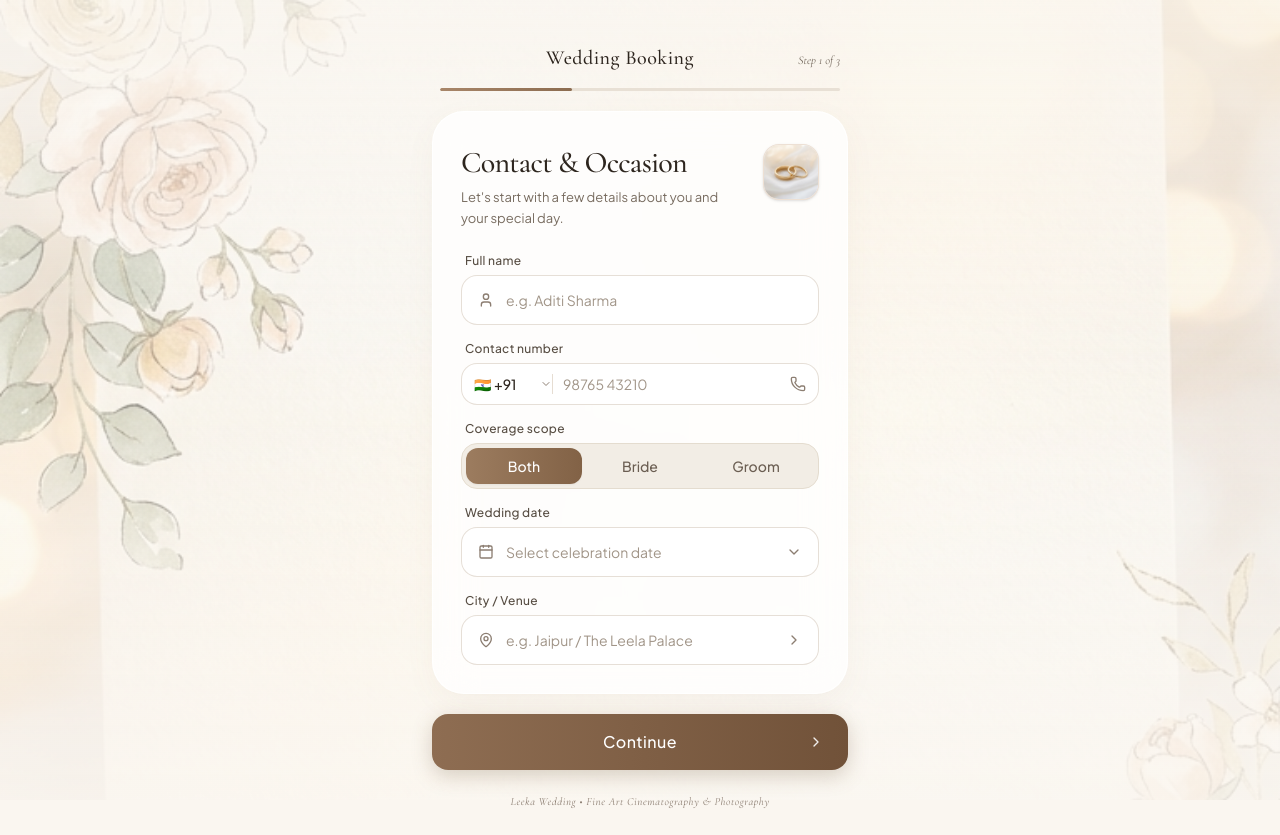
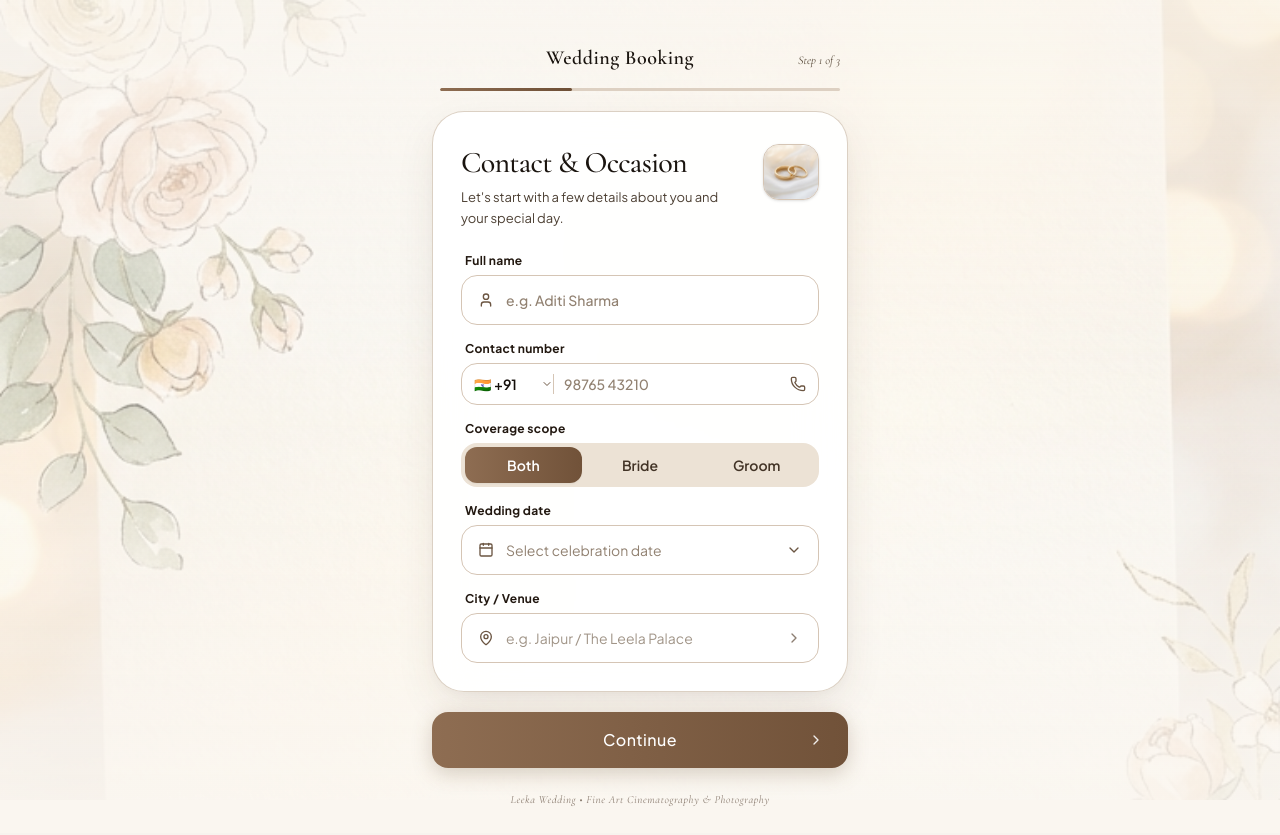
Before and after one commit to jellycutstudios-sudo/leeka, a React (Vite) app: page / in a window 1280 px wide. Built offline with nearby package versions, Linux system fonts and the light colour scheme.

Commit message:
Enhance contrast across cards, inputs, buttons, and typography

```diff
--- a/src/components/LuxuryDatePicker.tsx
+++ b/src/components/LuxuryDatePicker.tsx
@@ -95,10 +95,10 @@ export const LuxuryDatePicker: React.FC<LuxuryDatePickerProps> = ({
         }`}
       >
         <div className="flex items-center gap-3 flex-1 min-w-0">
-          <CalendarIcon className="w-4 h-4 text-[#8C7E72] shrink-0 group-hover:text-[#8E6D52] transition-colors" />
+          <CalendarIcon className="w-4 h-4 text-[#6B5542] shrink-0 group-hover:text-[#8E6D52] transition-colors" />
           <span
             className={`text-sm truncate ${
-              value ? 'text-[#2D251E] font-medium' : 'text-[#A19588]'
+              value ? 'text-[#140E0A] font-semibold' : 'text-[#918171]'
             }`}
           >
             {value ? formatDisplayDate(value) : placeholder}
@@ -106,7 +106,7 @@ export const LuxuryDatePicker: React.FC<LuxuryDatePickerProps> = ({
         </div>
 
         <ChevronDown
-          className={`w-4 h-4 text-[#8C7E72] shrink-0 transition-transform duration-200 ${
+          className={`w-4 h-4 text-[#6B5542] shrink-0 transition-transform duration-200 ${
             isOpen ? 'transform rotate-180 text-[#8E6D52]' : ''
           }`}
         />
--- a/src/components/TopNav.tsx
+++ b/src/components/TopNav.tsx
@@ -37,22 +37,22 @@ export const TopNav: React.FC<TopNavProps> = ({
         </div>
 
         {/* Title */}
-        <h1 className="font-editorial text-lg sm:text-xl font-medium tracking-wide text-[#2D251E]">
+        <h1 className="font-editorial text-lg sm:text-xl font-semibold tracking-wide text-[#1A140F]">
           Wedding Booking
         </h1>
 
         {/* Step indicator */}
         <div className="w-20 text-right">
-          <span className="text-xs font-serif italic text-[#75695E]">
+          <span className="text-xs font-serif italic text-[#5C4D3E] font-medium">
             Step {currentStep} of {totalSteps}
           </span>
         </div>
       </div>
 
       {/* Sleek thin progress line */}
-      <div className="w-full h-[2.5px] bg-[#E8E0D5] rounded-full overflow-hidden">
+      <div className="w-full h-[2.5px] bg-[#DDD0C2] rounded-full overflow-hidden">
         <div
-          className="h-full bg-gradient-to-r from-[#A88669] to-[#8C6C50] rounded-full transition-all duration-300 ease-out"
+          className="h-full bg-gradient-to-r from-[#8E6D52] to-[#6E4F36] rounded-full transition-all duration-300 ease-out"
           style={{ width: `${progressPercent}%` }}
         />
       </div>
--- a/src/features/enquiry/StepContact.tsx
+++ b/src/features/enquiry/StepContact.tsx
@@ -65,15 +65,15 @@ export const StepContact: React.FC<StepContactProps> = ({
         {/* Header with Gold Rings Accent */}
         <div className="flex items-start justify-between gap-3 pt-1">
           <div className="flex-1 pr-1">
-            <h2 className="font-editorial text-2xl sm:text-3xl font-medium tracking-tight text-[#2D251E] leading-tight">
+            <h2 className="font-editorial text-2xl sm:text-3xl font-medium tracking-tight text-[#1A140F] leading-tight">
               Contact & Occasion
             </h2>
-            <p className="text-xs sm:text-[13px] text-[#786C60] mt-1.5 leading-relaxed font-sans">
+            <p className="text-xs sm:text-[13px] text-[#4D4034] mt-1.5 leading-relaxed font-sans">
               Let&apos;s start with a few details about you and your special day.
             </p>
           </div>
 
-          <div className="relative w-14 h-14 shrink-0 rounded-2xl overflow-hidden shadow-sm border border-[#EADBCE]/80 bg-[#FAF6F0]">
+          <div className="relative w-14 h-14 shrink-0 rounded-2xl overflow-hidden shadow-sm border border-[#D5C5B5] bg-[#FAF6F0]">
             <img
               src="/rings.jpg"
               alt="Wedding rings"
@@ -88,7 +88,7 @@ export const StepContact: React.FC<StepContactProps> = ({
           <div className="flex flex-col gap-1.5">
             <label
               htmlFor="contactName"
-              className="text-xs font-medium text-[#574D43] pl-1 tracking-wide"
+              className="text-xs font-bold text-[#221810] pl-1 tracking-wide"
             >
               Full name
             </label>
@@ -97,7 +97,7 @@ export const StepContact: React.FC<StepContactProps> = ({
                 errors.contactName ? 'border-rose-400 bg-rose-50/30' : ''
               }`}
             >
-              <User className="w-4 h-4 text-[#8C7E72] shrink-0" />
+              <User className="w-4 h-4 text-[#6B5542] shrink-0" />
               <input
                 type="text"
                 id="contactName"
@@ -108,11 +108,11 @@ export const StepContact: React.FC<StepContactProps> = ({
                   onChange({ contactName: e.target.value });
                   if (errors.contactName) setErrors((prev) => ({ ...prev, contactName: undefined }));
                 }}
-                className="w-full bg-transparent text-sm text-[#2D251E] placeholder:text-[#A19588] outline-none"
+                className="w-full bg-transparent text-sm text-[#140E0A] font-medium placeholder:text-[#918171] outline-none"
               />
             </div>
             {errors.contactName && (
-              <p className="text-[11px] text-rose-700 font-medium pl-1">{errors.contactName}</p>
+              <p className="text-[11px] text-rose-700 font-semibold pl-1">{errors.contactName}</p>
             )}
           </div>
 
@@ -120,7 +120,7 @@ export const StepContact: React.FC<StepContactProps> = ({
           <div className="flex flex-col gap-1.5">
             <label
               htmlFor="whatsappNumber"
-              className="text-xs font-medium text-[#574D43] pl-1 tracking-wide"
+              className="text-xs font-bold text-[#221810] pl-1 tracking-wide"
             >
               Contact number
             </label>
@@ -130,12 +130,12 @@ export const StepContact: React.FC<StepContactProps> = ({
               }`}
             >
               {/* Country Code Pill */}
-              <div className="relative flex items-center border-r border-[#E6DDD2] pr-2 shrink-0">
+              <div className="relative flex items-center border-r border-[#D5C5B5] pr-2 shrink-0">
                 <select
                   aria-label="Country calling code"
                   value={data.countryCode}
                   onChange={(e) => onChange({ countryCode: e.target.value })}
-                  className="bg-transparent text-xs sm:text-sm font-medium text-[#2D251E] outline-none cursor-pointer appearance-none pr-4"
+                  className="bg-transparent text-xs sm:text-sm font-semibold text-[#140E0A] outline-none cursor-pointer appearance-none pr-4"
                 >
                   {COUNTRY_CODES.map((item) => (
                     <option key={item.code} value={item.code}>
@@ -143,7 +143,7 @@ export const StepContact: React.FC<StepContactProps> = ({
                     </option>
                   ))}
                 </select>
-                <ChevronRight className="w-3 h-3 text-[#8C7E72] absolute right-0 pointer-events-none transform rotate-90" />
+                <ChevronRight className="w-3 h-3 text-[#6B5542] absolute right-0 pointer-events-none transform rotate-90" />
               </div>
 
               {/* Number Input */}
@@ -157,23 +157,23 @@ export const StepContact: React.FC<StepContactProps> = ({
                   onChange({ whatsappNumber: e.target.value });
                   if (errors.whatsappNumber) setErrors((prev) => ({ ...prev, whatsappNumber: undefined }));
                 }}
-                className="w-full bg-transparent text-sm text-[#2D251E] placeholder:text-[#A19588] outline-none"
+                className="w-full bg-transparent text-sm text-[#140E0A] font-medium placeholder:text-[#918171] outline-none"
               />
 
-              <Phone className="w-4 h-4 text-[#8C7E72] shrink-0" />
+              <Phone className="w-4 h-4 text-[#6B5542] shrink-0" />
             </div>
             {errors.whatsappNumber && (
-              <p className="text-[11px] text-rose-700 font-medium pl-1">{errors.whatsappNumber}</p>
+              <p className="text-[11px] text-rose-700 font-semibold pl-1">{errors.whatsappNumber}</p>
             )}
           </div>
 
           {/* Coverage Scope Segmented Control */}
           <div className="flex flex-col gap-1.5">
-            <label className="text-xs font-medium text-[#574D43] pl-1 tracking-wide">
+            <label className="text-xs font-bold text-[#221810] pl-1 tracking-wide">
               Coverage scope
             </label>
             <div
-              className="bg-[#EFE9DF]/80 p-1 rounded-2xl flex items-center border border-[#E4DCcf]"
+              className="bg-[#ECE2D5] p-1 rounded-2xl flex items-center border-1.5 border-[#D5C5B5]"
               role="radiogroup"
               aria-label="Coverage scope"
             >
@@ -192,10 +192,10 @@ export const StepContact: React.FC<StepContactProps> = ({
                     role="radio"
                     aria-checked={isSelected}
                     onClick={() => handleCoverageSelect(option.id)}
-                    className={`flex-1 py-2 text-xs sm:text-sm font-medium rounded-xl transition-all duration-200 cursor-pointer select-none text-center ${
+                    className={`flex-1 py-2 text-xs sm:text-sm font-semibold rounded-xl transition-all duration-200 cursor-pointer select-none text-center ${
                       isSelected
-                        ? 'bg-gradient-to-r from-[#9C7C5F] to-[#826246] text-white shadow-xs'
-                        : 'text-[#6B5E52] hover:text-[#2D251E]'
+                        ? 'bg-gradient-to-r from-[#8E6D52] to-[#715239] text-white shadow-xs'
+                        : 'text-[#423326] hover:text-[#1A140F]'
                     }`}
                   >
                     {option.label}
@@ -209,7 +209,7 @@ export const StepContact: React.FC<StepContactProps> = ({
           <div className="flex flex-col gap-1.5">
             <label
               htmlFor="primaryDate"
-              className="text-xs font-medium text-[#574D43] pl-1 tracking-wide"
+              className="text-xs font-bold text-[#221810] pl-1 tracking-wide"
             >
               Wedding date
             </label>
@@ -229,7 +229,7 @@ export const StepContact: React.FC<StepContactProps> = ({
               }}
             />
             {errors.primaryDate && (
-              <p className="text-[11px] text-rose-700 font-medium pl-1">{errors.primaryDate}</p>
+              <p className="text-[11px] text-rose-700 font-semibold pl-1">{errors.primaryDate}</p>
             )}
           </div>
 
@@ -237,7 +237,7 @@ export const StepContact: React.FC<StepContactProps> = ({
           <div className="flex flex-col gap-1.5">
             <label
               htmlFor="primaryLocation"
-              className="text-xs font-medium text-[#574D43] pl-1 tracking-wide"
+              className="text-xs font-bold text-[#221810] pl-1 tracking-wide"
             >
               City / Venue
             </label>
@@ -247,7 +247,7 @@ export const StepContact: React.FC<StepContactProps> = ({
               }`}
             >
               <div className="flex items-center gap-3 flex-1">
-                <MapPin className="w-4 h-4 text-[#8C7E72] shrink-0" />
+                <MapPin className="w-4 h-4 text-[#6B5542] shrink-0" />
                 <input
                   type="text"
                   id="primaryLocation"
--- a/src/index.css
+++ b/src/index.css
@@ -30,23 +30,23 @@
 
 /* Glassmorphism card */
 .glass-panel {
-  background: rgba(255, 255, 255, 0.78);
-  backdrop-filter: blur(20px);
-  -webkit-backdrop-filter: blur(20px);
-  border: 1px solid rgba(255, 255, 255, 0.85);
-  box-shadow: 0 10px 35px -5px rgba(142, 109, 82, 0.07), 0 2px 10px -2px rgba(0, 0, 0, 0.02);
+  background: rgba(255, 255, 255, 0.94);
+  backdrop-filter: blur(24px);
+  -webkit-backdrop-filter: blur(24px);
+  border: 1px solid rgba(216, 203, 189, 0.9);
+  box-shadow: 0 16px 45px -8px rgba(74, 52, 34, 0.12), 0 4px 16px -2px rgba(0, 0, 0, 0.04);
 }
 
 .glass-input {
-  background: rgba(255, 255, 255, 0.85);
-  border: 1px solid rgba(226, 218, 208, 0.85);
+  background: #FFFFFF;
+  border: 1.5px solid #D5C5B5;
   transition: all 0.2s ease;
 }
 
 .glass-input:focus-within {
   background: #FFFFFF;
-  border-color: #A88669;
-  box-shadow: 0 0 0 2px rgba(168, 134, 105, 0.15);
+  border-color: #8E6D52;
+  box-shadow: 0 0 0 3px rgba(142, 109, 82, 0.18);
 }
 
 /* Custom scrollbars */
```
Also changed, not shown: src/features/enquiry/StepCoverage.tsx (+32 -32 lines), src/features/enquiry/StepReview.tsx (+38 -40 lines).
